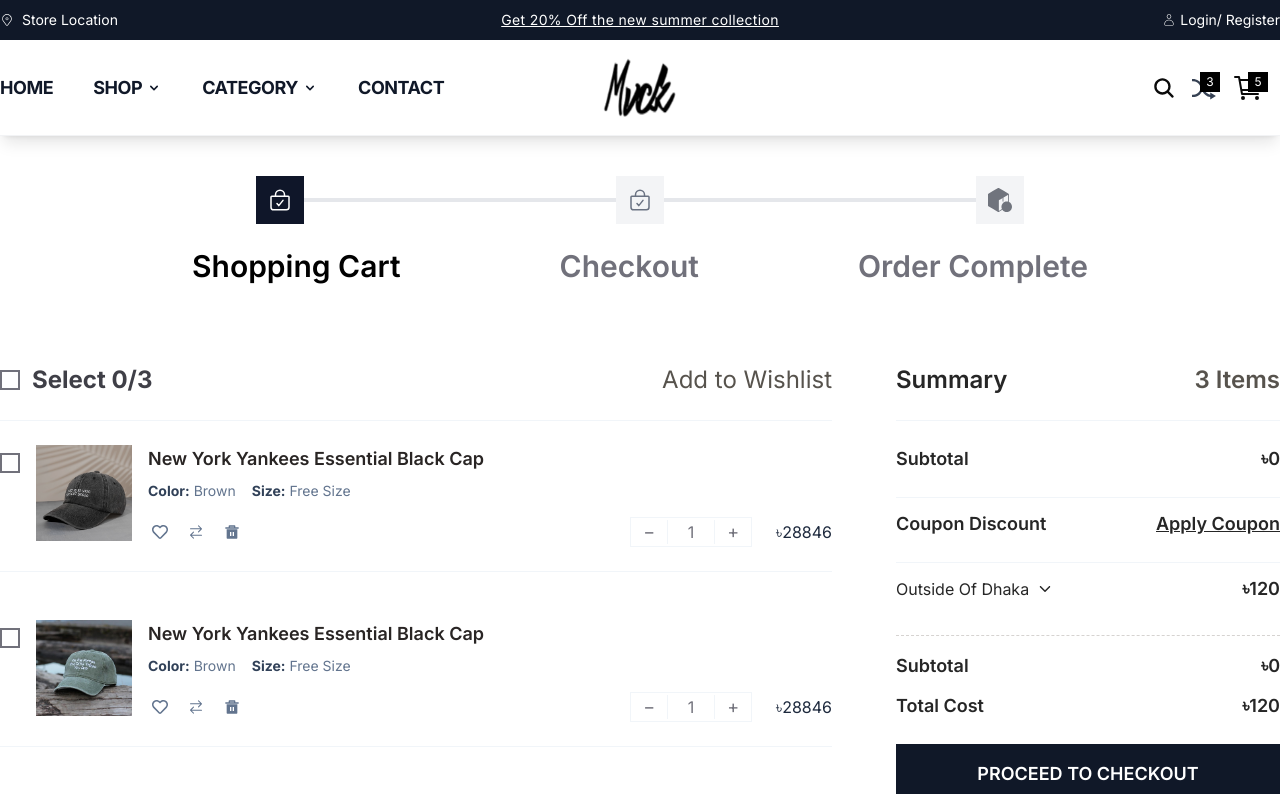
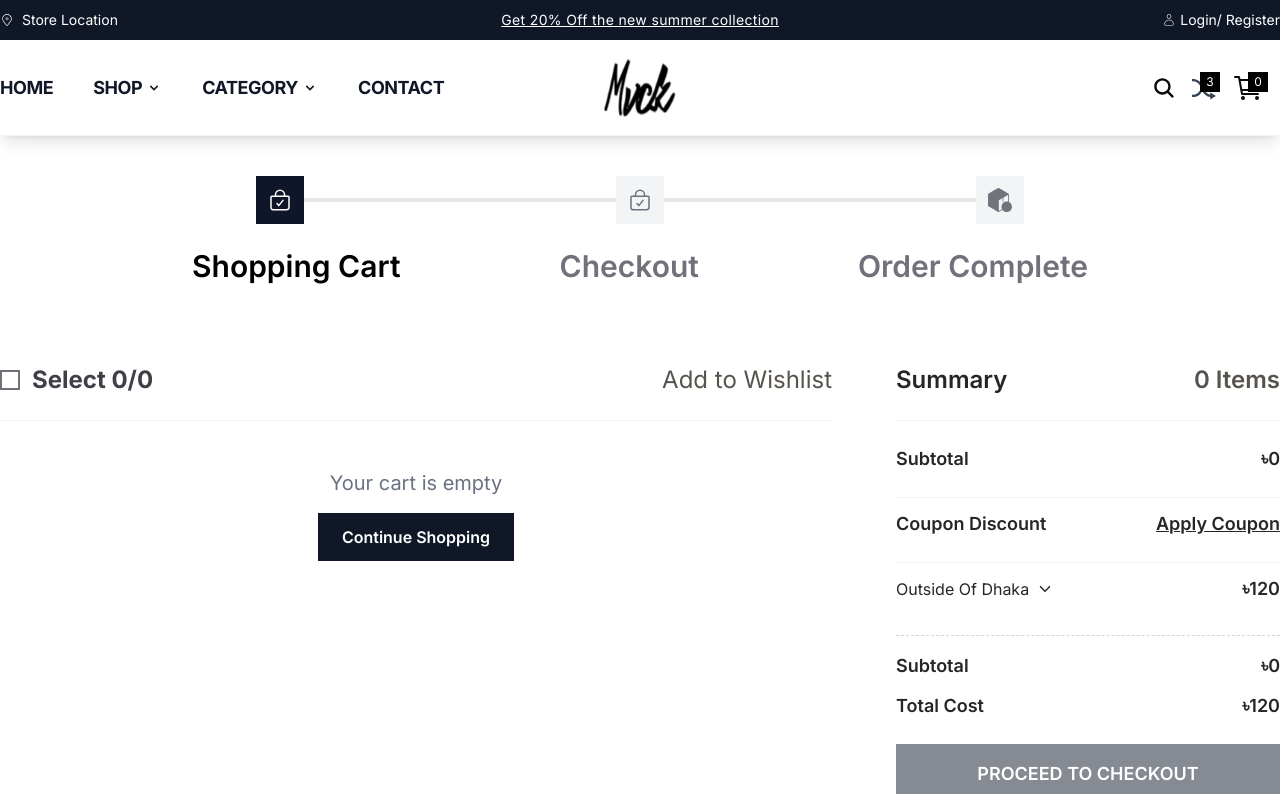
Before and after one commit to imranwpsi/ecom, a Next.js app: page /Cart in a window 1280 px wide. Shown: the top 794 px of the page. Built offline with nearby package versions, Linux system fonts and the light colour scheme.

Commit message:
feat: Implement Redux Toolkit for centralized cart management, adding `cartSlice` and integrating it across cart, product, and header components.

```diff
--- a/app/(client)/Cart/page.tsx
+++ b/app/(client)/Cart/page.tsx
@@ -1,6 +1,6 @@
 "use client";
-import { useState } from "react";
 import Image from "next/image";
+import Link from "next/link";
 import RelatedProduct from "@/components/shared/RelatedProduct";
 import ShoppingStep from "@/components/shared/ShoppingStep";
 import { steps } from "@/components/shared/steps";
@@ -10,6 +10,9 @@ import { GiReturnArrow } from "react-icons/gi";
 import { MdOutlinePrivacyTip } from "react-icons/md";
 import { FaRegHeart } from "react-icons/fa";
 import { IoIosArrowDown } from "react-icons/io";
+import { useState } from "react";
+import { useAppSelector, useAppDispatch } from "@/store/hooks";
+import { increaseQty, decreaseQty, removeFromCart } from "@/store/cartSlice";
 
 
 const images = [
@@ -29,74 +32,40 @@ const shippingOptions = [
 ];
 
 export default function Cart() {
+    const dispatch = useAppDispatch();
+    const cartItems = useAppSelector((state) => state.cart.items);
 
-    // ---- Sample Cart Data ---
-    const [items, setItems] = useState([
-        {
-        id: 1,
-        title: "New York Yankees Essential Black Cap",
-        color: "Brown",
-        size: "Free Size",
-        qty: 1,
-        price: 28846,
-        img: "/assets/image/best-deal/best-deal-1.png",
-        selected: false,
-        },
-        {
-        id: 2,
-        title: "New York Yankees Essential Black Cap",
-        color: "Brown",
-        size: "Free Size",
-        qty: 1,
-        price: 28846,
-        img: "/assets/image/best-deal/best-deal-2.png",
-        selected: false,
-        },
-        {
-        id: 3,
-        title: "New York Yankees Essential Black Cap",
-        color: "Brown",
-        size: "Free Size",
-        qty: 1,
-        price: 28846,
-        img: "/assets/image/best-deal/best-deal-3.png",
-        selected: false,
-        },
-    ]);
+    // Coupon and shipping state
+    const [open, setOpen] = useState(false);
+    const [shippingSelected, setShippingSelected] = useState(shippingOptions[0]);
+    const [dropdownOpen, setDropdownOpen] = useState(false);
+    const [selectedItems, setSelectedItems] = useState<number[]>([]);
 
     // Select All Logic
-    const [open, setOpen] = useState(false);
-    const allSelected = items.every((i) => i.selected);
-    const [shippingSelected, setShippingSelected] = useState(shippingOptions[0]);
-    const [dropdownOpen, setDropdownOpen] = useState(false);
-
+    const allSelected = cartItems.length > 0 && selectedItems.length === cartItems.length;
 
     const toggleSelectAll = () => {
-        setItems(items.map((i) => ({ ...i, selected: !allSelected })));
+        if (allSelected) {
+            setSelectedItems([]);
+        } else {
+            setSelectedItems(cartItems.map((item) => item.id));
+        }
     };
 
     const toggleItem = (id: number) => {
-        setItems(items.map((i) => (i.id === id ? { ...i, selected: !i.selected } : i)));
-    };
-
-    // Quantity logic
-    const increase = (id: number) => {
-        setItems(items.map((i) => (i.id === id ? { ...i, qty: i.qty + 1 } : i)));
-    };
-
-    const decrease = (id: number) => {
-        setItems(
-        items.map((i) =>
-            i.id === id ? { ...i, qty: Math.max(1, i.qty - 1) } : i
-        )
+        setSelectedItems(prev =>
+            prev.includes(id)
+                ? prev.filter(itemId => itemId !== id)
+                : [...prev, id]
         );
     };
 
-    // Summary Calculations
-    const subtotal = items.reduce(
-        (sum, i) => sum + (i.selected ? i.price * i.qty : 0),
+    // Summary Calculations - calculate for ALL items
+    const subtotal = cartItems.reduce(
+        (sum, item) => sum + Number(item.price) * item.quantity,
         0
     );
+
     return (
         <main>
             {/* Active Step = 0 */}
@@ -115,6 +84,7 @@ export default function Cart() {
                                         className="peer hidden"
                                         checked={allSelected}
                                         onChange={toggleSelectAll}
+                                        disabled={cartItems.length === 0}
                                     />
                                     <div className="h-5 w-5 border-2 border-zinc-500 flex items-center justify-center peer-checked:bg-black peer-checked:border-black transition">
                                         <svg
@@ -128,7 +98,7 @@ export default function Cart() {
                                         </svg>
                                     </div>
                                     <span className="text-zinc-700 text-2xl font-bold">
-                            Select {items.filter((i) => i.selected).length}/{items.length}
+                                        Select {selectedItems.length}/{cartItems.length}
                                     </span>
                                 </label>
                                 <h2 className="text-2xl text-stone-600">Add to Wishlist</h2>
@@ -136,7 +106,15 @@ export default function Cart() {
 
                             {/* CART ITEMS */}
                             <div className="space-y-6">
-                        {items.map((item) => (
+                                {cartItems.length === 0 ? (
+                                    <div className="py-12 text-center">
+                                        <p className="text-xl text-gray-500">Your cart is empty</p>
+                                        <Link href="/ShopOne" className="inline-block mt-4 px-6 py-3 bg-gray-900 text-white font-semibold hover:bg-gray-800 transition">
+                                            Continue Shopping
+                                        </Link>
+                                    </div>
+                                ) : (
+                                    cartItems.map((item) => (
                                         <article
                                             key={item.id}
                                             className="flex  flex-col sm:flex-row gap-4 items-start border-b border-slate-100 py-6"
@@ -147,7 +125,7 @@ export default function Cart() {
                                                     <input
                                                         type="checkbox"
                                                         className="peer hidden"
-                                    checked={item.selected}
+                                                        checked={selectedItems.includes(item.id)}
                                                         onChange={() => toggleItem(item.id)}
                                                     />
                                                     <div className="h-5 w-5 border-2 border-zinc-500 flex items-center justify-center peer-checked:bg-black peer-checked:border-black transition">
@@ -165,8 +143,8 @@ export default function Cart() {
 
                                                 {/* IMAGE */}
                                                 <Image
-                                src={item.img}
-                                alt={item.img}
+                                                    src={item.image || '/assets/image/placeholder.png'}
+                                                    alt={item.name}
                                                     width={400}
                                                     height={400}
                                                     className="w-24 h-24 object-cover -md"
@@ -175,18 +153,18 @@ export default function Cart() {
 
                                             <div className="flex-1">
                                                 <h3 className="text-lg text-stone-800 font-semibold">
-                                {item.title}
+                                                    {item.name}
                                                 </h3>
 
                                                 {/* Color / Size */}
                                                 <div className="mt-2 flex flex-wrap items-center gap-4 text-sm text-slate-500">
                                                     <div>
                                                         <span className="font-bold text-slate-700">Color:</span>{" "}
-                                    {item.color}
+                                                        Default
                                                     </div>
                                                     <div>
                                                         <span className="font-bold text-slate-700">Size:</span>{" "}
-                                    {item.size}
+                                                        Free Size
                                                     </div>
                                                 </div>
 
@@ -195,39 +173,45 @@ export default function Cart() {
                                                     <div className="flex items-center gap-3 text-slate-500">
                                                         <button className="icon-btn p-1"><FaRegHeart /></button>
                                                         <button className="icon-btn p-1"><GoArrowSwitch /></button>
-                                    <button className="icon-btn p-1"><RiDeleteBin5Fill /></button>
+                                                        <button
+                                                            className="icon-btn p-1 hover:text-red-500 transition-colors"
+                                                            onClick={() => dispatch(removeFromCart(item.id))}
+                                                        >
+                                                            <RiDeleteBin5Fill />
+                                                        </button>
                                                     </div>
 
                                                     <div className="flex items-center gap-6">
                                                         {/* Quantity */}
                                                         <div className="flex items-center border border-slate-100 -md overflow-hidden">
                                                             <button
-                                        className="px-3 text-lg text-zinc-500"
-                                        onClick={() => decrease(item.id)}
+                                                                className="px-3 text-lg text-zinc-500 hover:bg-gray-100 transition-colors"
+                                                                onClick={() => dispatch(decreaseQty(item.id))}
                                                             >
                                                                 −
                                                             </button>
                                                             <input
                                                                 type="text"
-                                        value={item.qty}
+                                                                value={item.quantity}
                                                                 readOnly
                                                                 className="w-12 text-center border-x border-slate-100 outline-none text-zinc-500"
                                                             />
                                                             <button
-                                        className="px-3 text-lg text-zinc-500"
-                                        onClick={() => increase(item.id)}
+                                                                className="px-3 text-lg text-zinc-500 hover:bg-gray-100 transition-colors"
+                                                                onClick={() => dispatch(increaseQty(item.id))}
                                                             >
                                                                 +
                                                             </button>
                                                         </div>
 
                                                         {/* Price */}
-                                    <div className="price">৳{item.price}</div>
+                                                        <div className="price font-semibold">৳{(Number(item.price) * item.quantity).toFixed(0)}</div>
                                                     </div>
                                                 </div>
                                             </div>
                                         </article>
-                        ))}
+                                    ))
+                                )}
                             </div>
                         </div>
                         {/* RIGHT SUMMARY */}
@@ -235,7 +219,7 @@ export default function Cart() {
                             <div className="flex justify-between pb-6 border-b border-slate-100">
                                 <span className="text-neutral-800 text-2xl font-semibold">Summary</span>
                                 <h2 className="text-2xl text-stone-600 font-semibold">
-                            {items.length} Items
+                                    {cartItems.reduce((sum, item) => sum + item.quantity, 0)} Items
                                 </h2>
                             </div>
 
@@ -243,7 +227,7 @@ export default function Cart() {
                                 <div className="space-y-3">
                                     <div className="flex justify-between pb-6 border-b border-slate-100 text-lg font-semibold">
                                         <span>Subtotal</span>
-                            <span>৳{subtotal}</span>
+                                        <span>৳{subtotal.toFixed(0)}</span>
                                     </div>
                                     <div className="Coupon-section">
                                         {/* Top Row */}
@@ -310,16 +294,19 @@ export default function Cart() {
                                     {/* Subtotal */}
                                     <div className="flex justify-between text-lg font-semibold">
                                         <span>Subtotal</span>
-                                    <span>৳{subtotal}</span>
+                                        <span>৳{subtotal.toFixed(0)}</span>
                                     </div>
 
                                     {/* Total Cost (Subtotal + Shipping) */}
                                     <div className="flex justify-between text-lg font-semibold">
                                         <span>Total Cost</span>
-                                    <span>৳{subtotal + shippingSelected.price}</span>
+                                        <span>৳{(subtotal + shippingSelected.price).toFixed(0)}</span>
                                     </div>
                                 </div>
-                        <button className="w-full mt-6 py-4 bg-gray-900 text-white text-lg font-semibold hover:opacity-90 transition">
+                                <button
+                                    className="w-full mt-6 py-4 bg-gray-900 text-white text-lg font-semibold hover:opacity-90 transition disabled:opacity-50 disabled:cursor-not-allowed"
+                                    disabled={selectedItems.length === 0}
+                                >
                                     PROCEED TO CHECKOUT
                                 </button>
 
@@ -348,7 +335,7 @@ export default function Cart() {
 
                                 <div className="space-y-4 text-sm text-slate-600">
                                     <div className="flex gap-3 items-start">
-                            <GiReturnArrow className="w-5 h-5 mt-1 text-slate-400"/>
+                                        <GiReturnArrow className="w-5 h-5 mt-1 text-slate-400" />
                                         <div>
                                             <div className="text-base text-stone-800 font-semibold">
                                                 Return & Refund Policy:
@@ -357,7 +344,7 @@ export default function Cart() {
                                         </div>
                                     </div>
                                     <div className="flex gap-3 items-start">
-                            <MdOutlinePrivacyTip className="w-5 h-5 mt-1 text-slate-400"/>
+                                        <MdOutlinePrivacyTip className="w-5 h-5 mt-1 text-slate-400" />
                                         <div>
                                             <div className="text-base text-stone-800 font-semibold">
                                                 Security & Privacy
@@ -376,7 +363,7 @@ export default function Cart() {
                 </div>
             </section>
             {/* RELATED PRODUCTS */}
-            <RelatedProduct/>
+            <RelatedProduct />
         </main>
     );
 }
--- a/components/shared/Header.tsx
+++ b/components/shared/Header.tsx
@@ -1,6 +1,7 @@
 'use client';
 
 import { useState } from 'react';
+import { useAppSelector } from '@/store/hooks';
 import { CiLocationOn, CiUser } from "react-icons/ci";
 import { IoCartOutline, IoHome, IoSearch } from "react-icons/io5";
 import { FaChessBishop } from "react-icons/fa";
@@ -19,6 +20,11 @@ export default function Header() {
     const [categoryOpen, setCategoryOpen] = useState(false);
     const [shopOpen, setShopOpen] = useState(false);
     const [searchOpen, setSearchOpen] = useState(false);
+
+    // Dynamic cart count from Redux store
+    const cartItemCount = useAppSelector((state) =>
+        state.cart.items.reduce((sum, item) => sum + item.quantity, 0)
+    );
 
     return (
         <header className="sticky top-0 z-50 shadow-lg bg-white">
@@ -88,7 +94,7 @@ export default function Header() {
                             </div>
                             {/* Category Dropdown */}
                             <div className="relative dropdown">
-                            <Link  href="#" className="nav-link-animated flex items-center text-gray-900 group">
+                                <Link href="#" className="nav-link-animated flex items-center text-gray-900 group">
                                     Category
                                     <svg xmlns="http://www.w3.org/2000/svg" className="w-4 h-4 ml-1 transition-transform group-hover:rotate-180" viewBox="0 0 20 20" fill="currentColor">
                                         <path fillRule="evenodd" d="M5.293 7.293a1 1 0 011.414 0L10 10.586l3.293-3.293a1 1 0 111.414 1.414l-4 4a1 1 0 01-1.414 0l-4-4a1 1 0 010-1.414z" clipRule="evenodd" />
@@ -132,8 +138,7 @@ export default function Header() {
                             <input
                                 type="text"
                                 placeholder="Search..."
-                            className={`transition-all duration-300 ease-in-out border-b px-3 py-1 text-sm sm:text-base outline-0 w-full ${
-                                searchOpen ? "w-64 opacity-100" : "w-0 opacity-0 p-0 border-b"
+                                className={`transition-all duration-300 ease-in-out border-b px-3 py-1 text-sm sm:text-base outline-0 w-full ${searchOpen ? "w-64 opacity-100" : "w-0 opacity-0 p-0 border-b"
                                     }`}
                             />
                             <button
@@ -155,7 +160,7 @@ export default function Header() {
                         {/* Cart */}
                         <Link href="/Cart" className="relative group">
                             <IoCartOutline size={32} />
-                        <span className="absolute top-0 -right-1 bg-black text-white text-xs w-5 h-5 flex items-center justify-center rounded-full">5</span>
+                            <span className="absolute top-0 -right-1 bg-black text-white text-xs w-5 h-5 flex items-center justify-center rounded-full">{cartItemCount}</span>
                         </Link>
 
                         {/* Mobile Menu Button */}
--- a/store/cartSlice.ts
+++ b/store/cartSlice.ts
@@ -29,6 +29,19 @@ const cartSlice = createSlice({
             }
         },
 
+        addToCartWithQty: (state, action: PayloadAction<{ product: Product; quantity: number }>) => {
+            const { product, quantity } = action.payload
+            const existing = state.items.find(
+                (item) => item.id === product.id
+            )
+
+            if (existing) {
+                existing.quantity += quantity
+            } else {
+                state.items.push({ ...product, quantity })
+            }
+        },
+
         removeFromCart: (state, action: PayloadAction<number>) => {
             state.items = state.items.filter(
                 (item) => item.id !== action.payload
@@ -50,15 +63,21 @@ const cartSlice = createSlice({
         clearCart: (state) => {
             state.items = []
         },
+
+        setCart: (state, action: PayloadAction<CartItem[]>) => {
+            state.items = action.payload
+        },
     },
 })
 
 export const {
     addToCart,
+    addToCartWithQty,
     removeFromCart,
     increaseQty,
     decreaseQty,
     clearCart,
+    setCart,
 } = cartSlice.actions
 
 export default cartSlice.reducer
--- a/store/index.ts
+++ b/store/index.ts
@@ -1,10 +1,44 @@
 import { configureStore } from "@reduxjs/toolkit"
-import cartReducer from "./cartSlice"
+import cartReducer, { CartItem } from "./cartSlice"
+
+// Load cart from localStorage
+const loadCartFromStorage = (): CartItem[] => {
+    if (typeof window === "undefined") return []
+    try {
+        const saved = localStorage.getItem("cart")
+        return saved ? JSON.parse(saved) : []
+    } catch {
+        return []
+    }
+}
+
+// Save cart to localStorage
+const saveCartToStorage = (items: CartItem[]) => {
+    if (typeof window === "undefined") return
+    try {
+        localStorage.setItem("cart", JSON.stringify(items))
+    } catch {
+        // Ignore localStorage errors
+    }
+}
+
+// Create store with preloaded state
+const preloadedState = {
+    cart: {
+        items: loadCartFromStorage(),
+    },
+}
 
 export const store = configureStore({
     reducer: {
         cart: cartReducer,
     },
+    preloadedState,
+})
+
+// Subscribe to store changes to persist cart
+store.subscribe(() => {
+    saveCartToStorage(store.getState().cart.items)
 })
 
 export type RootState = ReturnType<typeof store.getState>
```
Also changed, not shown: components/sections/ProductCard.tsx (+5 -4 lines), components/sections/product-details.tsx (+7 -1 lines). Lines whose indentation alone changed are shown as unchanged.
